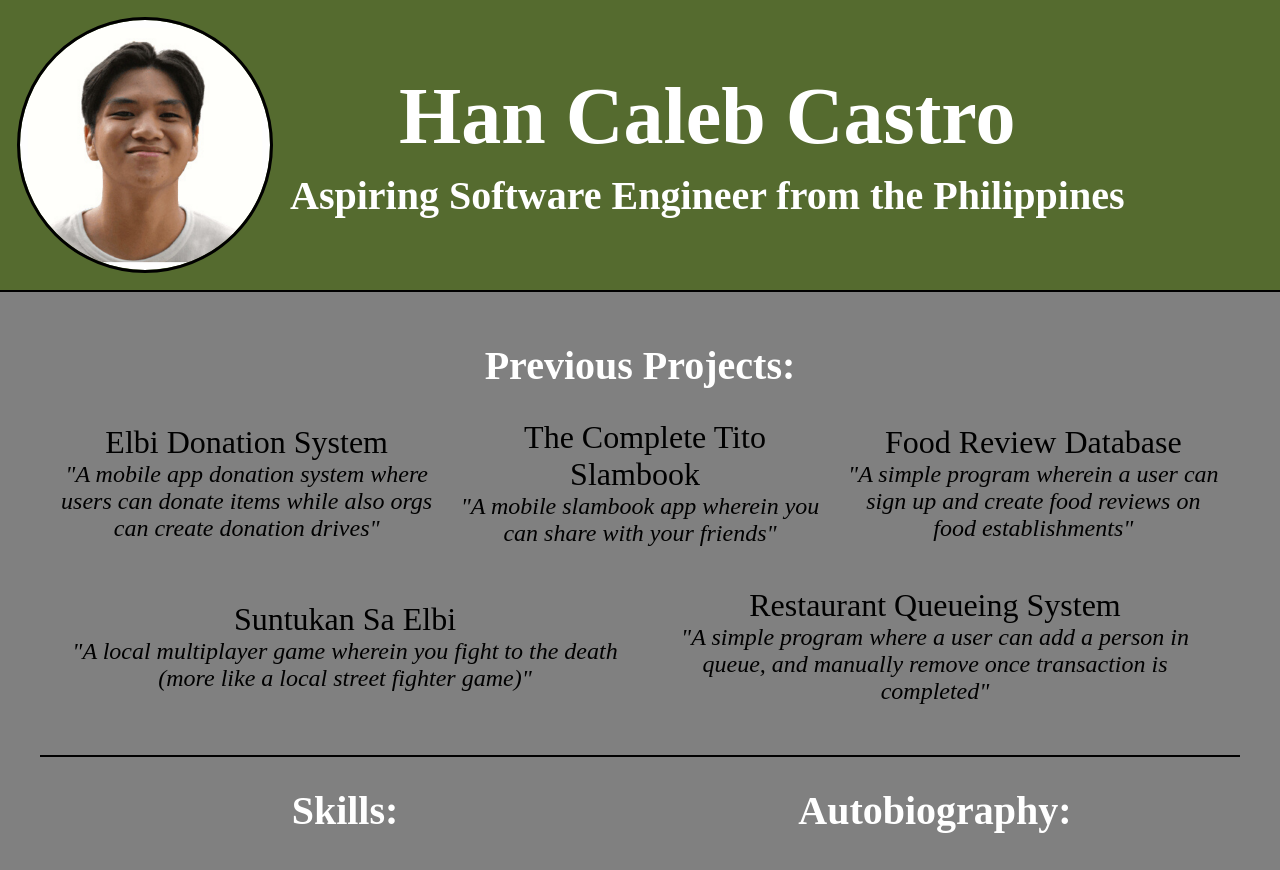
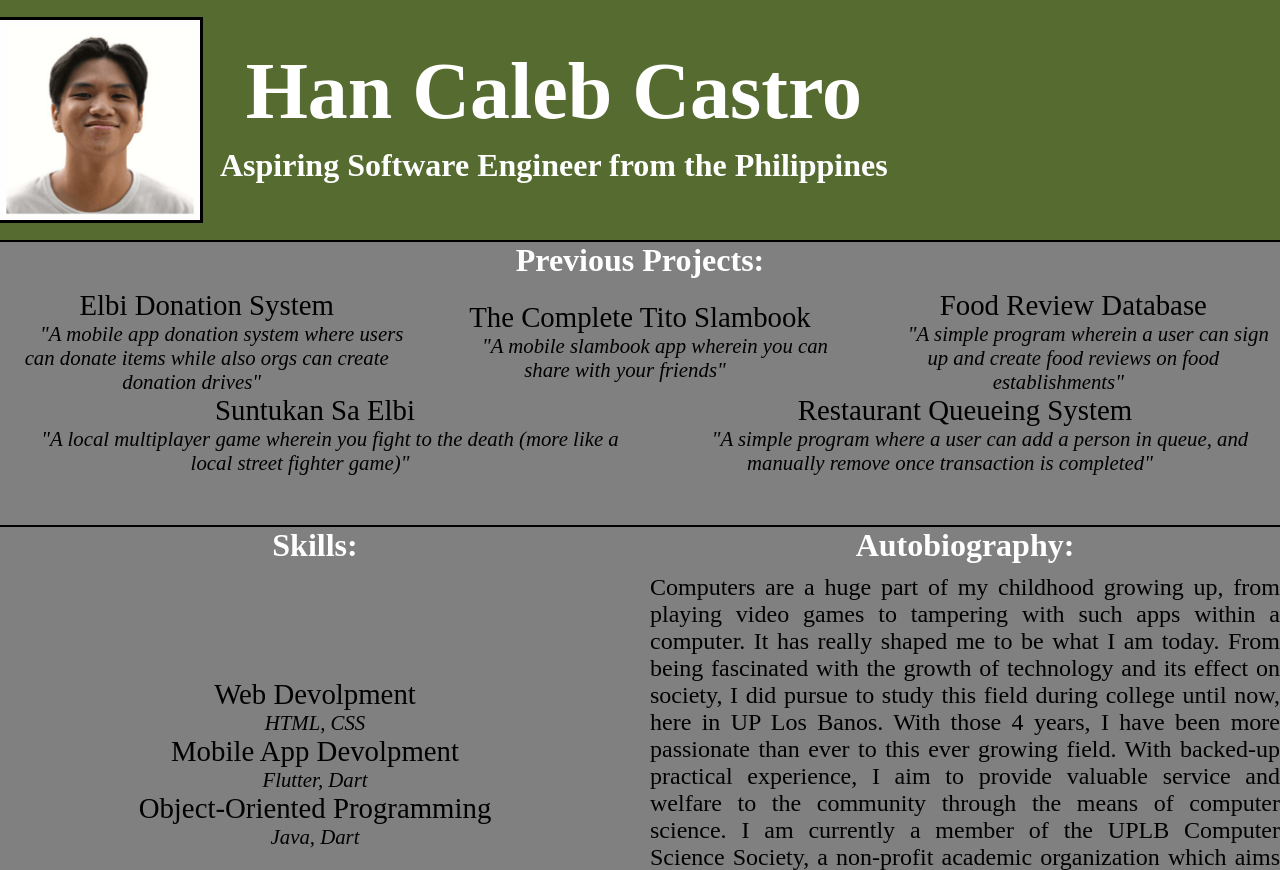
Before and after one commit to CMSC100-Laboratory/02-my-github-page-calebcstr, a plain HTML site: page index.html in a window 1280 px wide. Shown: the top 870 px of the page. Drawn offline with Linux system fonts and the light colour scheme.

Commit message:
chore: polished style.css file

```diff
--- a/style.css
+++ b/style.css
@@ -6,7 +6,6 @@
 }
 
 body {
-    min-height: 100vh;
     font-family: "Futura";
     background: gray;
     position: static;
@@ -17,76 +16,45 @@ body {
     overflow-x: hidden;
 }
 
-
-header {
-    background-color: #3498db;
-    color: #fff;
-    padding: 10px 0;
-}
-
 p1 {
-    font-family: "Fira Sans Condensed";
-    margin: 10px;
-    font-size:200%;
+    margin: 20px;
+    font-size:180%;
     color: black;
   }
 
+a2 {
+    font-size:100%;
+    color: black;
+  }
+
+
 p2 {
     text-align: center;
-    font-family: "Fira Sans Condensed";
-    font-size:150%;
+    margin: 30px;
+    font-size:130%;
     color:black;
   }
-
-main {
-    padding: 40px;
-}
-
-section {
-    margin-bottom: 40px;
-}
 
 h1 {
     text-align: center;
     color:white;
-    font-size: 2.5rem;
+    font-size: 200%;
     margin-bottom: 10px;
-    margin-top: 10px;
-}
-
-p {
-    font-size: 1.2rem;
-}
-
-.directory {
-    margin: 10px;
-    padding: 20px;
-    background-color: #fff;
-    border: 1px solid #ccc;
-    border-radius: 5px;
-    text-align: center;
-    box-shadow: 0 0 5px rgba(0, 0, 0, 0.2);
-    transition: transform 0.3s ease-in-out;
 }
 
 .flex-container {
     display: flex;
-    align-items: center; /* Vertically centers the items */
-    padding: 20px; /* Adds padding around the container */
-    gap: 20px; /* Adds space between the flex items */
+    align-items: Center;
+    gap: 20px;
 }
 
-/* Flex Items Styling */
 .flex-item {
-    /* Common styles for flex items can go here */
     text-align: center;
-    margin-bottom: 0px;
-    padding: 0px;
 }
     img {
-        border-radius: 50%;
-        width: 250px;
-        height: 250px;
+        margin: 20px;
+        width: 200px;
+        height: 200px;
         display: block;
         margin-left: auto;
         margin-right: auto;
```
